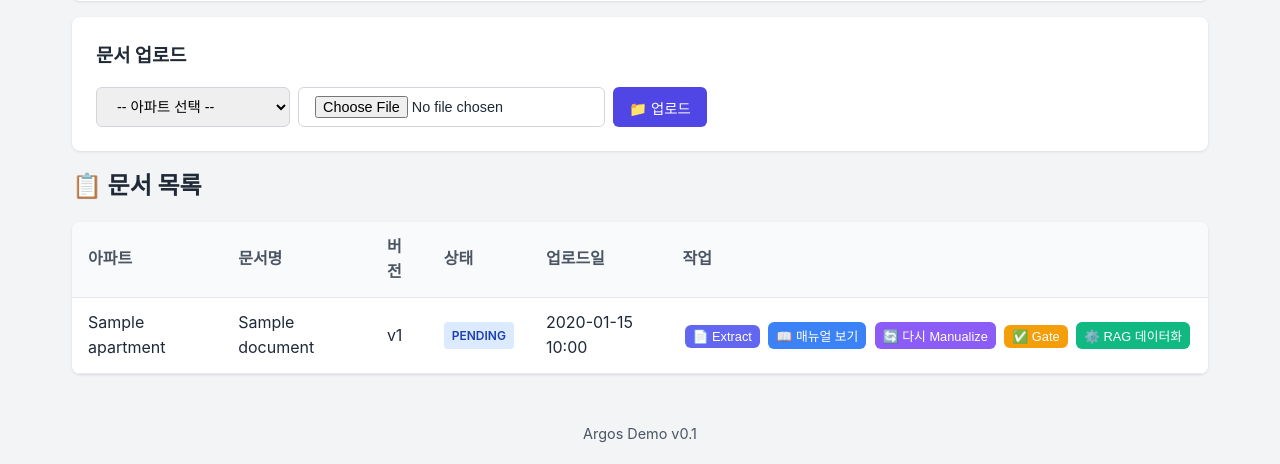
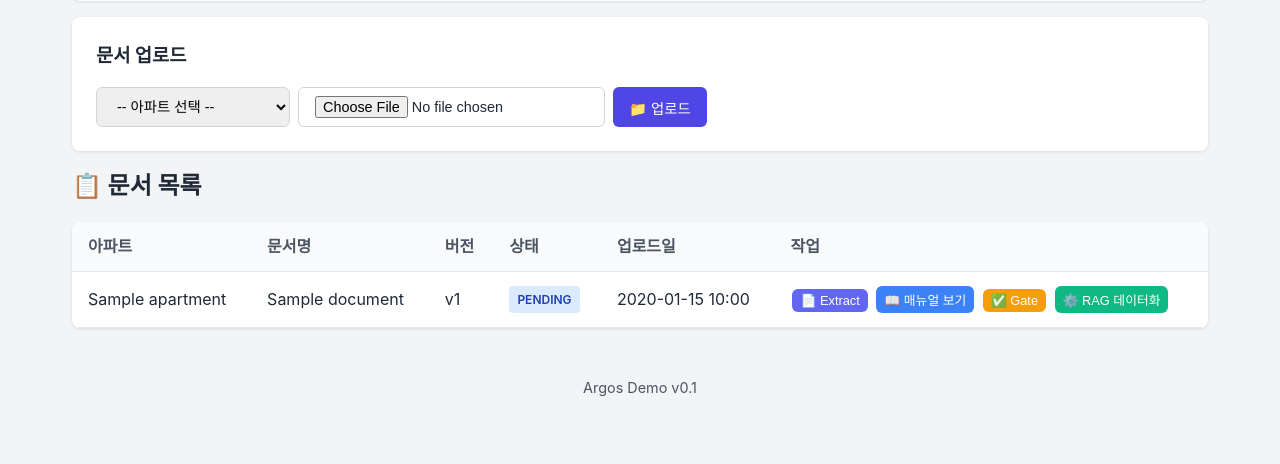
Before and after one commit to yjw0817/CHATBOT_SERVER, a FastAPI app: page /ui/upload in a window 1280 px wide. Shown: the part 336-800 px from the top of the page. Run offline with FastAPI, Linux system fonts and the light colour scheme; tables that the repository leaves empty hold one stand-in row (values such as "Sample post"); some libraries are stand-ins or nearby versions.

Commit message:
fix: 다시 Manualize 버튼을 에디터 모달 안에만 유지

```diff
--- a/argos/templates/upload.html
+++ b/argos/templates/upload.html
@@ -59,8 +59,6 @@
                     {% if doc.has_manual %}
                     <button class="btn-small btn-view-manual" onclick="openEditor('{{ doc.doc_id }}')">📖 매뉴얼
                         보기</button>
-                    <button class="btn-small btn-manualize" onclick="manualize('{{ doc.doc_id }}', true)">🔄 다시
-                        Manualize</button>
                     {% else %}
                     <button class="btn-small btn-manualize" onclick="manualize('{{ doc.doc_id }}')">📝
                         Manualize</button>
```
